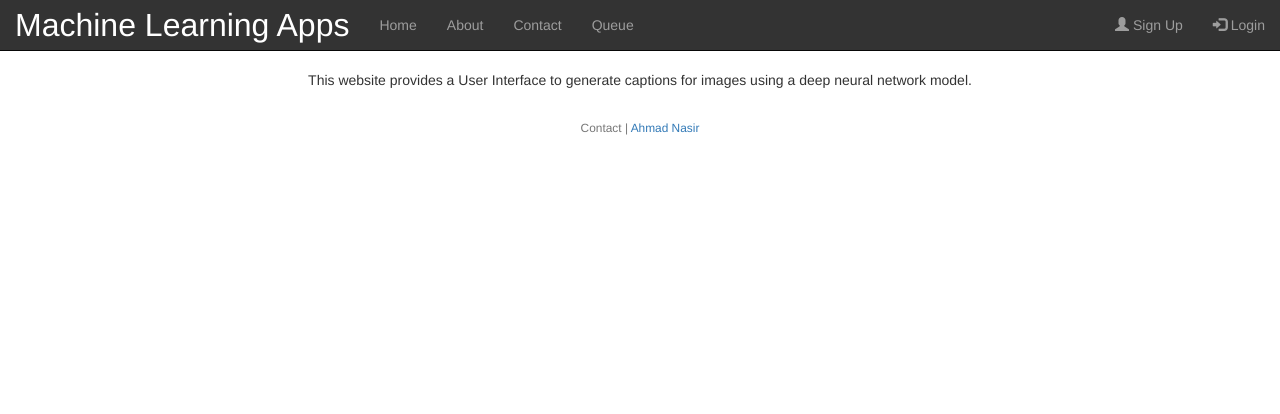
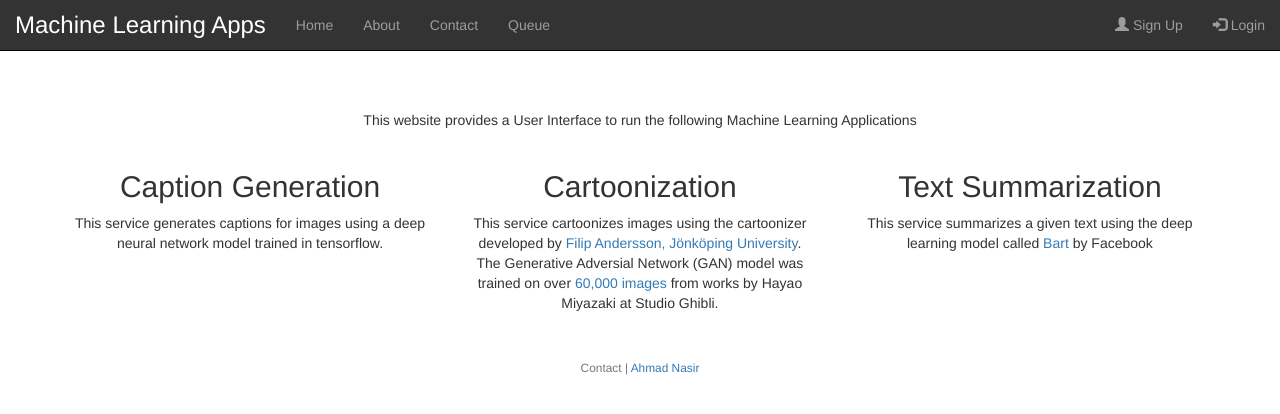
Before and after one commit to amdnsr/machinelearningapps, a Flask app: page /about in a window 1280 px wide. Shown: the top 414 px of the page. Run offline with Flask 2, Linux system fonts and the light colour scheme; some libraries are stand-ins or nearby versions.

Commit message:
Added style properties for these files, and created columns in the about page.

```diff
--- a/project/static/style.css
+++ b/project/static/style.css
@@ -31,7 +31,7 @@ a .navbar {
 nav .navbar-brand
 {
     /* size for brand */
-    font-size: xx-large;
+    font-size: x-large;
 }
 
 /* colors for brand */
@@ -94,3 +94,28 @@ main tfoot
   padding-bottom:30px;
   border: 1px gray solid;
 }
+* {
+  box-sizing: border-box;
+}
+
+/* Create three equal columns that floats next to each other */
+.column {
+  float: left;
+  width: 33.33%;
+  padding: 10px;
+  height: 200px; /* Should be removed. Only for demonstration */
+}
+
+/* Clear floats after the columns */
+.row:after {
+  content: "";
+  display: table;
+  clear: both;
+}
+
+/* Responsive layout - makes the three columns stack on top of each other instead of next to each other */
+@media screen and (max-width: 600px) {
+  .column {
+    width: 100%;
+  }
+}
--- a/project/templates/about.html
+++ b/project/templates/about.html
@@ -5,8 +5,34 @@ About
 {% endblock %}
 
 {% block main %}
+<div>
+    <br>
+    <br>
+    This website provides a User Interface to run the following Machine Learning Applications</p>
+</div>
     <div>
-        <p>
-            This website provides a User Interface to generate captions for images using a deep neural network model.</p>
+          <div class="row">
+            <div class="column" style="background-color:#ffffff;">
+              <h2>Caption Generation</h2>
+              <p>This service generates captions for images using a deep neural network model trained in tensorflow.</p>
+            </div>
+            <div class="column" style="background-color:#ffffff;">
+              <h2>Cartoonization</h2>
+              <p>This service cartoonizes images using the cartoonizer developed by <a href="https://github.com/FilipAndersson245">Filip Andersson, Jönköping University</a>.
+                <br>
+                The Generative Adversial Network (GAN) model was trained on over <a href="https://github.com/FilipAndersson245/cartoon-gan#description">60,000 images</a> from works by Hayao Miyazaki at Studio Ghibli.</a> </p>
+            </div>
+            <div class="column" style="background-color:#ffffff;">
+              <h2>Text Summarization</h2>
+              <p>This service summarizes a given text using the deep learning model called <a href="https://github.com/pytorch/fairseq/tree/master/examples/bart">Bart</a> by Facebook</p>
+            </div>
+          </div>
+                          <!-- "Generate captions for images using a deep neural network model"
+
+            {% for mlservice in mlservices%}
+            <div>
+                <li>{{mlservice}}</li>
+            </div>
+            {% endfor %} -->
     </div>
 {% endblock %}
```
